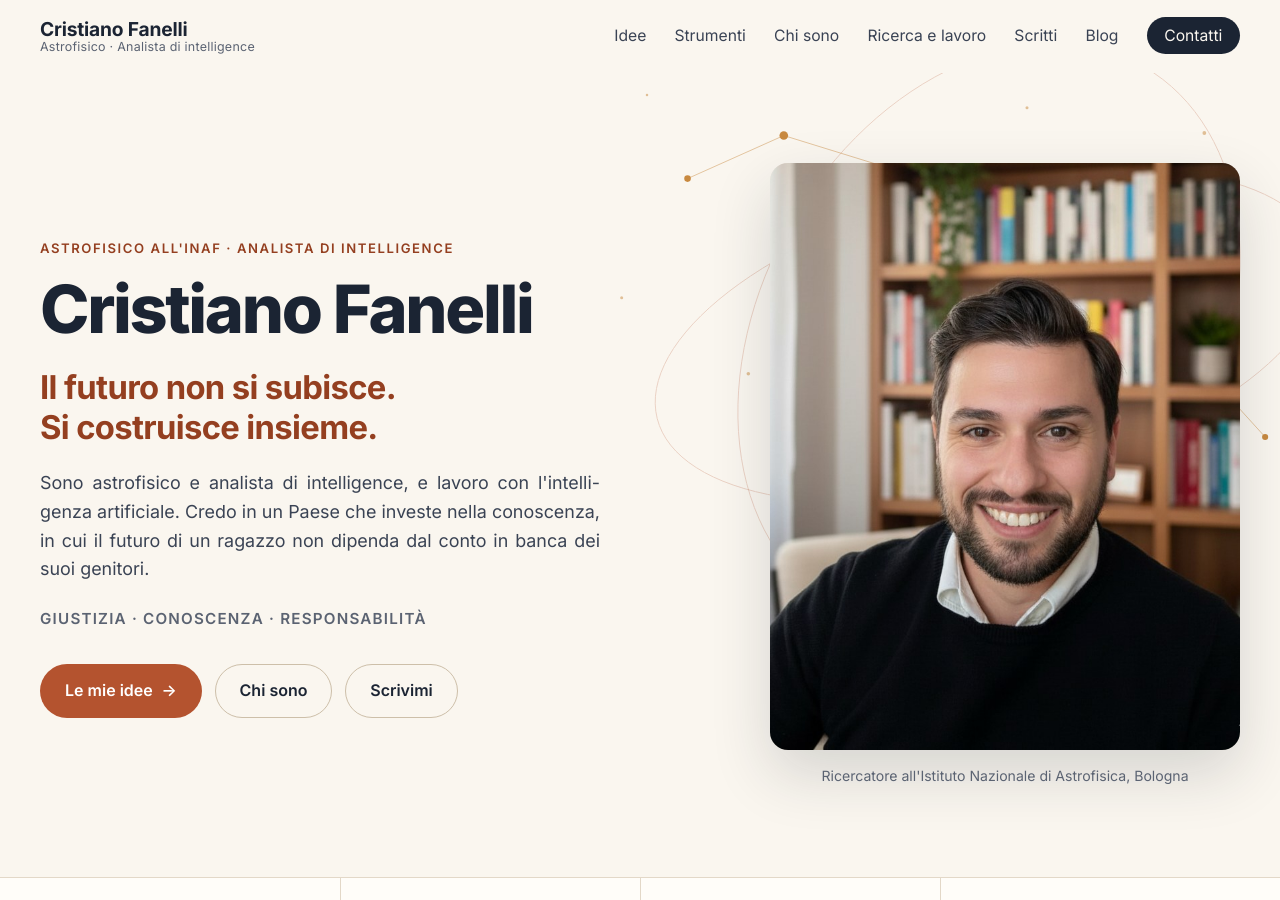
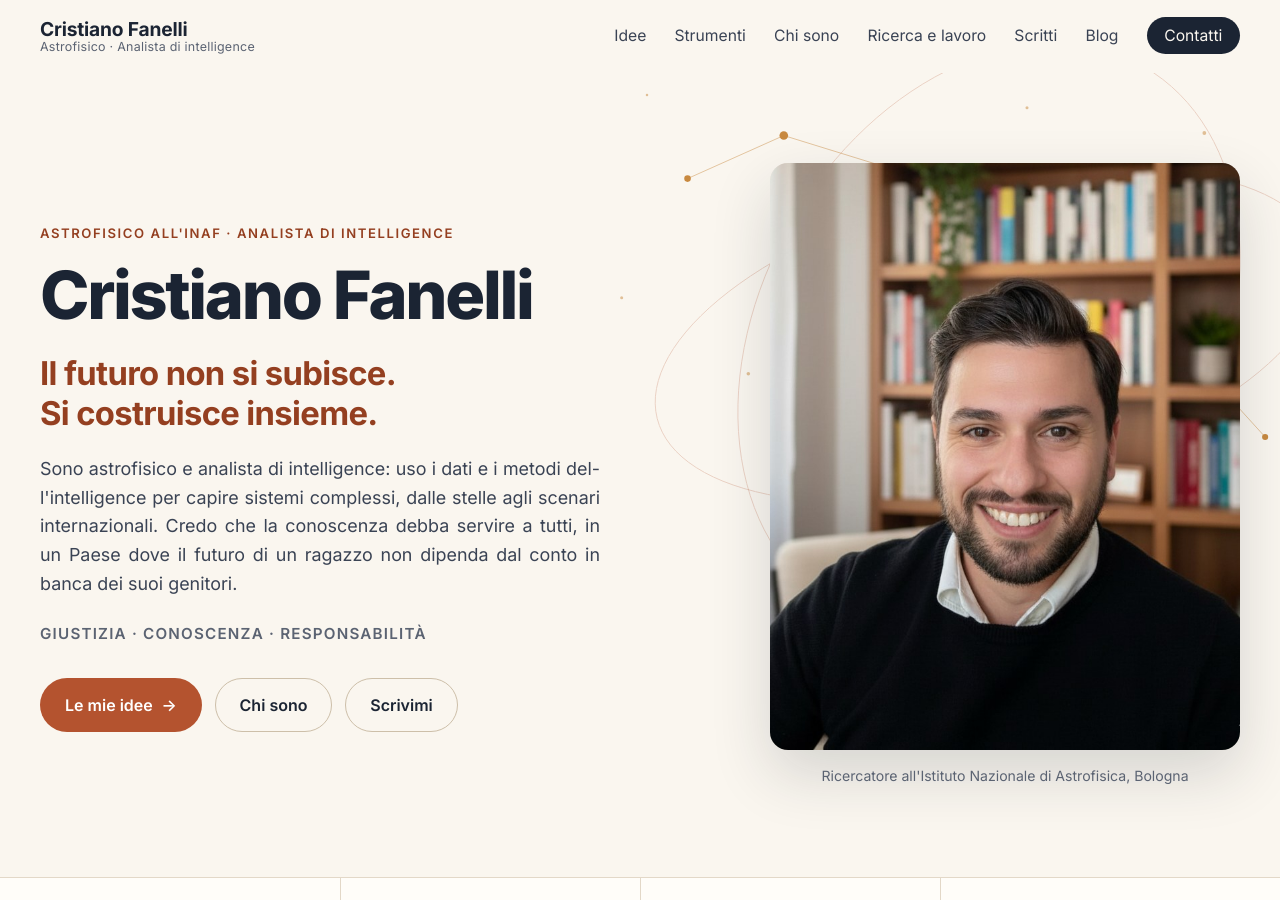
Before and after one commit to CrisWat/CrisWat.github.io, a Jekyll site: the page built from index.html, in a window 1280 px wide and 900 px high. Built offline with Jekyll 4.4.1, drawn with Linux system fonts in a browser that asks for light colours.

Commit message:
Nuova presentazione in homepage

```diff
--- a/index.html
+++ b/index.html
@@ -19,9 +19,10 @@ description: "Cristiano Fanelli, astrofisico e ricercatore INAF a Bologna, anali
             <p class="hero-claim reveal">Il futuro non si subisce.<br> Si costruisce insieme.</p>
 
             <p class="hero-description reveal">
-                Sono astrofisico e analista di intelligence, e lavoro con l'intelligenza artificiale. Credo in un Paese che
-                investe nella conoscenza, in cui il futuro di un ragazzo non dipenda dal conto in
-                banca dei suoi genitori.
+                Sono astrofisico e analista di intelligence: uso i dati e i metodi dell'intelligence
+                per capire sistemi complessi, dalle stelle agli scenari internazionali. Credo che la
+                conoscenza debba servire a tutti, in un Paese dove il futuro di un ragazzo non dipenda
+                dal conto in banca dei suoi genitori.
             </p>
 
             <p class="hero-values reveal">Giustizia · Conoscenza · Responsabilità</p>
```
